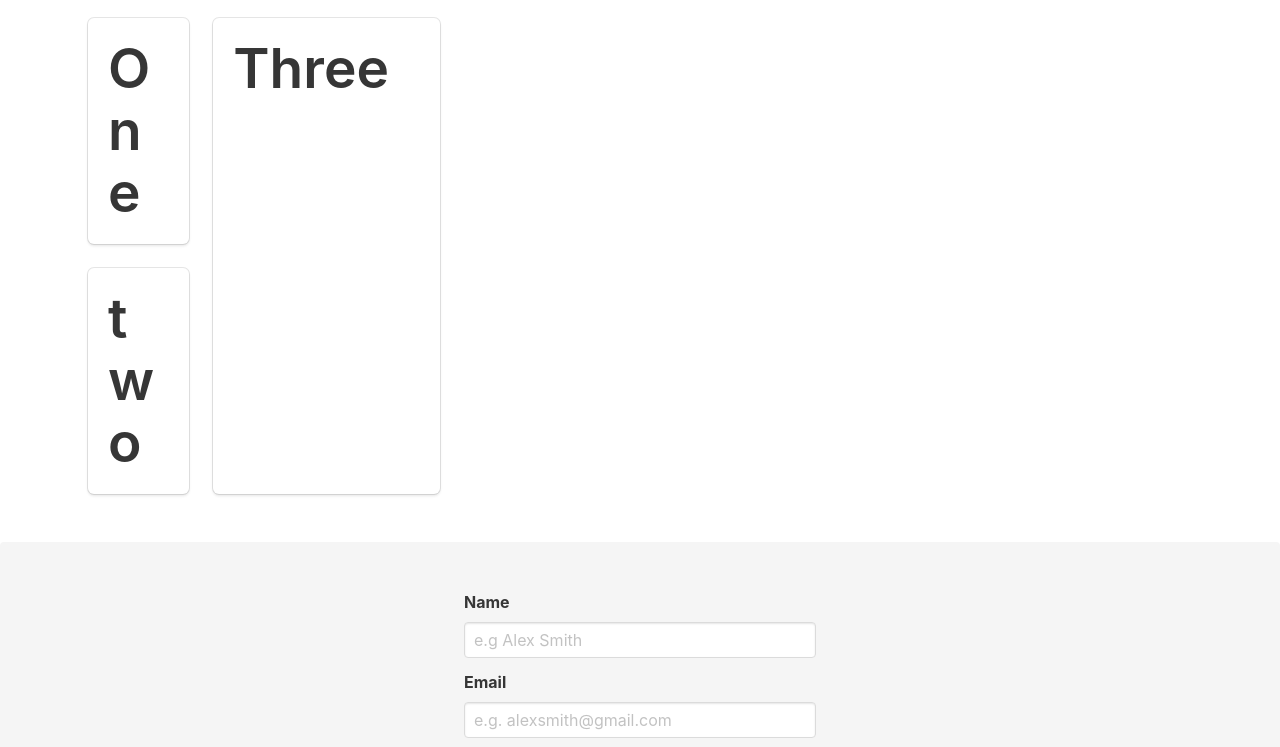
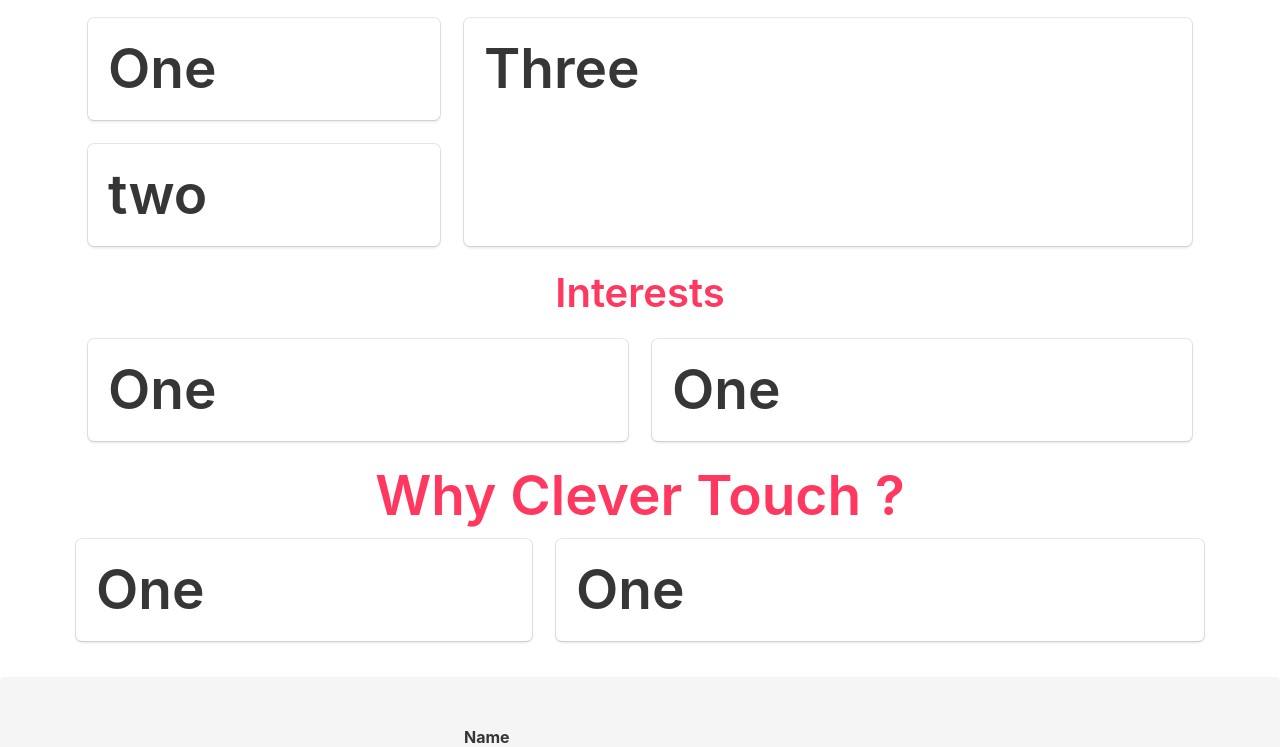
Before and after one commit to uverus2/myLanding, a website: page index.html in a window 1280 px wide. Shown: the part 749-1496 px from the top of the page. Drawn offline with Linux system fonts and the light colour scheme.

Commit message:
tiles set in place -- next step content adding

```diff
--- a/index.html
+++ b/index.html
@@ -36,7 +36,7 @@
         <section class="hero back">
           <div class="hero-body">
             <div class="container">
-             <div class="columns">
+             <div class="columns"> <!-- Row hero start -->
                <div class="column">
               <h1 class="title white small">
                 Konstantin Ruzhev
@@ -47,8 +47,7 @@
                   </div> <!-- end of title column -->
 
 
-
-                </div> <!-- hero container ends -->
+                </div> <!-- hero row ends -->
             </div> <!-- hero container ends -->
           </div> <!-- Hero body ends -->
 
@@ -57,30 +56,26 @@
 
         <section class="section about" >
                 <div class="container is-fluid">
-                    <div class="columns">
+                    <div class="columns"> <!-- row start -->
                         <h1 class="title color center">
                             About Me
                           </h1>
-                    </div>
+                    </div> <!-- row ends -->
 
-                    <div class="columns">
+                    <div class="columns"> <!-- row ME start -->
 
-                     <div class="is-4 is-2 center column">
+                     <div class="is-12 center column">
 
                           <div class="column center is-12">
-                         <h3 class="warn title is-2">Me</h3>
+                         <h3 class="warn title  is-2">Me</h3>
                         </div> <!-- Column h3 ends  -->
 
                      </div> <!-- Columns containing Me ends   -->
+                     </div> <!-- row for ME ends-->
 
-                  <div class="is-4 column is-2 center"> <h3 class=" warn is-primary">Interests</h3></div>
+                     <div class="columns"> <!-- row tiles -->
 
-                  <div class="is-4 column is-2 center"> <h3 class=" warn is-primary">Why Clever Touch ? </h3></div>
-                  </div>
-
-                  <div class="columns">
-
-                    <div class="column is-4 center">
+                        <div class="column is-12 center">
 
                             <div class="tile is-ancestor">
                                  <div class="tile is-4 is-vertical is-parent">
@@ -100,12 +95,87 @@
                                  </div> <!-- end of parent  -->
                            </div> <!-- tile ansestor ends -->
 
+                        </div> <!-- Column tile ends  -->
+                      </div> <!-- Row tiles ends  -->
+
+                    <div class="columns"> <!-- start of interests row -->
+
+                  <div class="is-12 column center">
+
+                      <h3 class="title is-2 warn">Interests</h3>
+
+                    </div> <!-- column of title ends -->
+                    </div> <!-- End of title row -->
+
+                    <div class="columns"> <!-- start of interests row -->
+                    <div class="column is-12 center">
+
+                        <div class="tile is-ancestor">
+                            <div class="tile is-6 is-vertical is-parent">
+
+                                <div class="tile is-child box">
+                                    <p class="title">One</p>
+
+                                  </div> <!-- child ends -->
+
+                            </div> <!-- end of parent -->
 
 
-                    </div>
+                            <div class="tile is-6 is-vertical is-parent">
+
+                                <div class="tile is-child box">
+                                    <p class="title">One</p>
+
+                                  </div> <!-- child ends -->
+
+                            </div> <!-- end of parent -->
 
 
-                  </div>
+                        </div> <!-- end of ansestor tile -->
+
+
+                    </div> <!-- column of interests tiles ends -->
+
+                  </div> <!-- End of interests row -->
+
+                  <div class="columns"> <!-- start of why row -->
+                    <div class="is-12 column center">
+
+                      <h3 class=" warn warn title">Why Clever Touch ? </h3>
+
+                    </div> <!-- end of title column -->
+                </div> <!-- end of why title row -->
+
+                <div class="columns"> <!-- start of why tiles field -->
+
+                  <div class="tile is-ancestor">
+                      <div class="tile is-5 is-vertical is-parent">
+
+                          <div class="tile is-child box">
+                              <p class="title">One</p>
+
+                            </div> <!-- child ends -->
+
+                      </div> <!-- end of parent -->
+
+
+                      <div class="tile is-7 is-vertical is-parent">
+
+                          <div class="tile is-child box">
+                              <p class="title">One</p>
+
+                            </div> <!-- child ends -->
+
+                      </div> <!-- end of parent -->
+
+
+                  </div> <!-- end of ansestor tile -->
+
+
+
+                </div> <!-- end of why tiles field -->
+
+
                 </div>
                 </div>
 
--- a/src/sass/master/master.scss
+++ b/src/sass/master/master.scss
@@ -32,5 +32,5 @@
 }
 
 .warn{
-    color:rgb(255,221,87);
+    color:rgb(255,56,96);
 }
```
Also changed, not shown: dist/main.css. Lines whose indentation alone changed are shown as unchanged.
